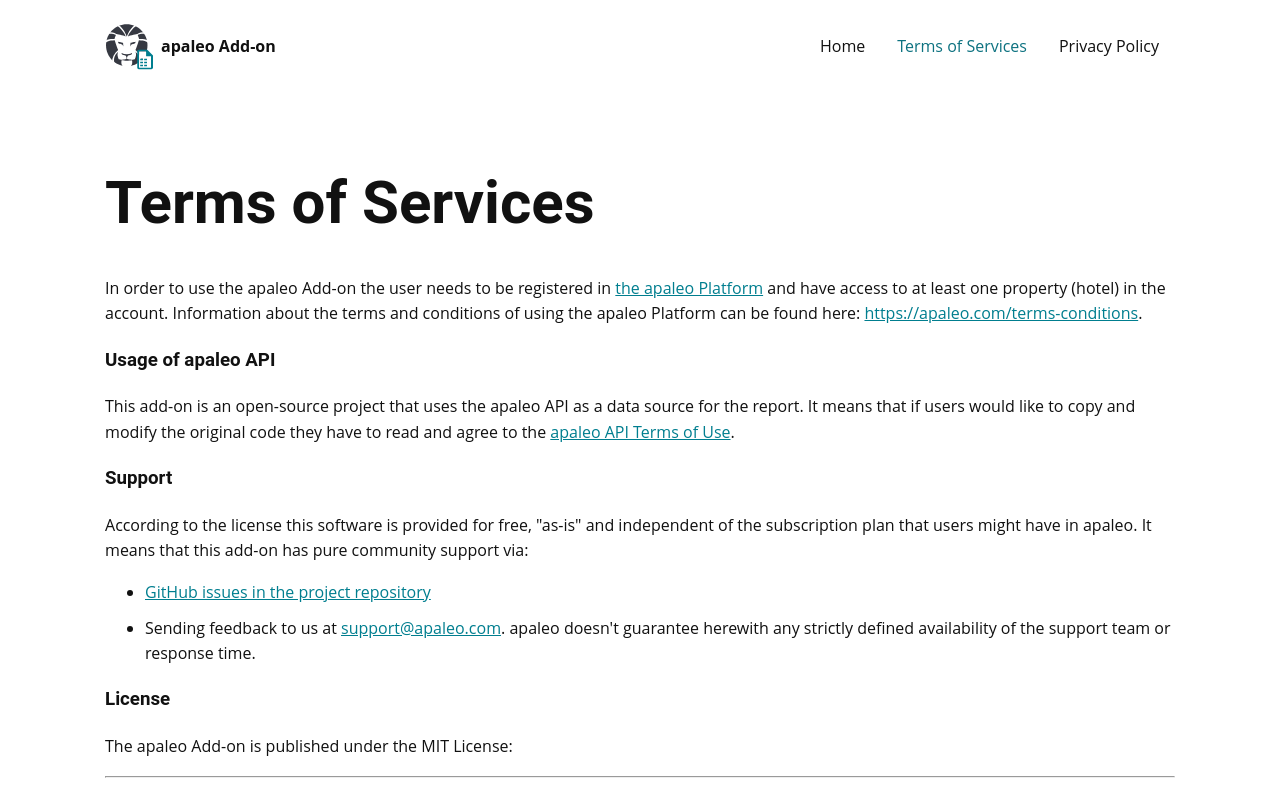
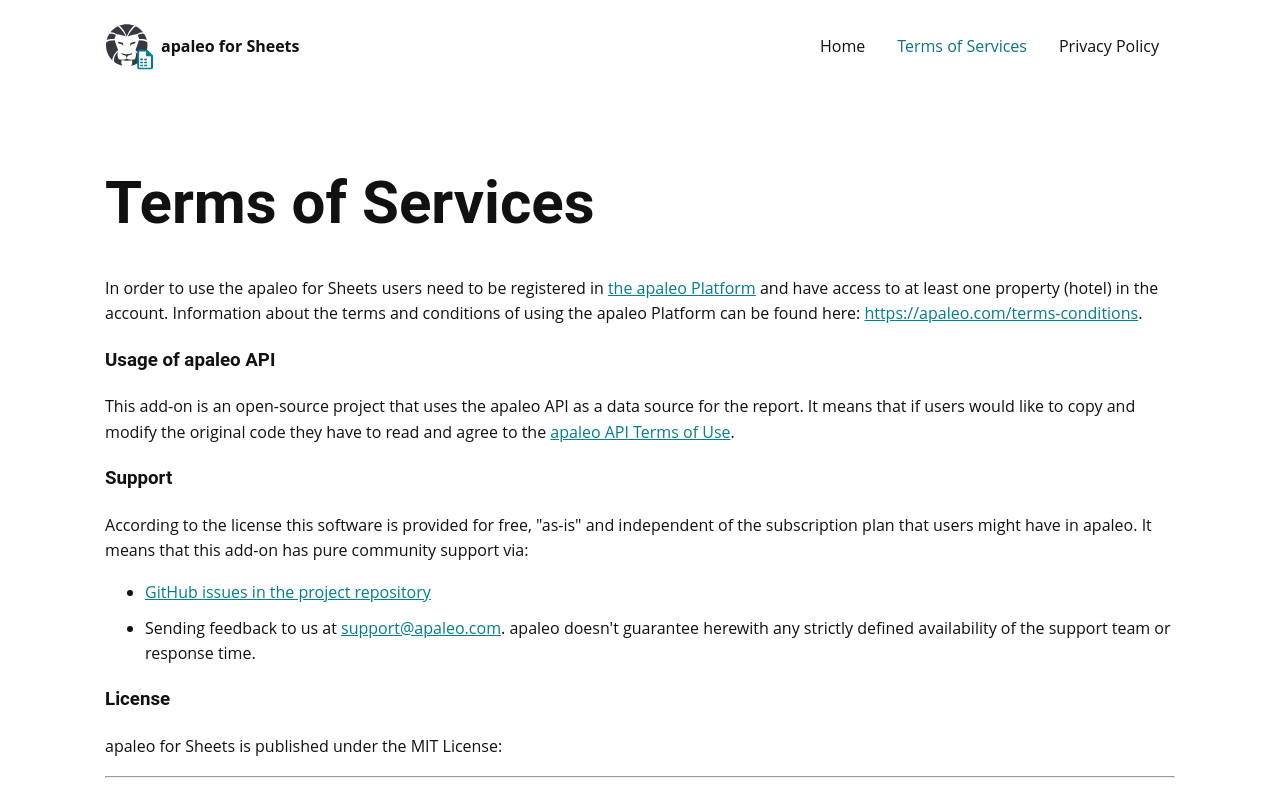
Before and after one commit to apaleo/gsheet-addon, a website: page docs/terms-of-services.html in a window 1280 px wide. Shown: the top 791 px of the page. Drawn offline with Linux system fonts and the light colour scheme; a web font is replaced by a local one.

Commit message:
apaleo for Sheets

```diff
--- a/docs/terms-of-services.html
+++ b/docs/terms-of-services.html
@@ -3,7 +3,7 @@
   <head>
     <meta http-equiv="Content-Type" content="text/html; charset=UTF-8" />
     <meta name="viewport" content="width=device-width, initial-scale=1.0" />
-    <title>Terms of Services - apaleo Add-on</title>
+    <title>Terms of Services - apaleo for Sheets</title>
     <link
       rel="icon"
       type="image/png"
@@ -52,7 +52,7 @@
       <div class="sheet">
         <a href="index.html" class="logo">
           <img src="index_files/add-on-logo.svg" />
-          apaleo Add-on
+          apaleo for Sheets
         </a>
         <nav class="menu">
           <div class="nav-container">
@@ -77,7 +77,7 @@
           <article>
             <h1>Terms of Services</h1>
             <p>
-              In order to use the apaleo Add-on the user needs to be registered in
+              In order to use the apaleo for Sheets users need to be registered in
               <a target="_blank" href="https://apaleo.com">the apaleo Platform</a>
               and have access to at least one property (hotel) in the account.
               Information about the terms and conditions of using the apaleo Platform
@@ -108,7 +108,7 @@
             </p>
 
             <h3>License</h3>
-            <p>The apaleo Add-on is published under the MIT License:</p>
+            <p>apaleo for Sheets is published under the MIT License:</p>
             <hr />
             <p>Copyright (c) 2021 apaleo</p>
             <p>
--- a/package.json
+++ b/package.json
@@ -1,7 +1,7 @@
 {
   "name": "@apaleo/gsheet-addon",
   "version": "1.0.0",
-  "description": "apaleo Add-on for Google Sheets",
+  "description": "apaleo for Sheets - apaleo add-on for Google Sheets",
   "author": "apaleo GmbH",
   "license": "MIT",
   "scripts": {
--- a/src/appsscript.json
+++ b/src/appsscript.json
@@ -19,7 +19,7 @@
 
   "addOns": {
     "common": {
-      "name": "apaleo Add-on",
+      "name": "apaleo for Sheets",
       "logoUrl": "https://store.apaleo.com/wp-content/uploads/sites/4/2021/06/add-on-logo.png",
       "openLinkUrlPrefixes": [
         "https://app.apaleo.com",
```
Also changed, not shown: docs/index.html (+2 -2 lines), docs/privacy-policy.html (+3 -3 lines), Readme.md.
